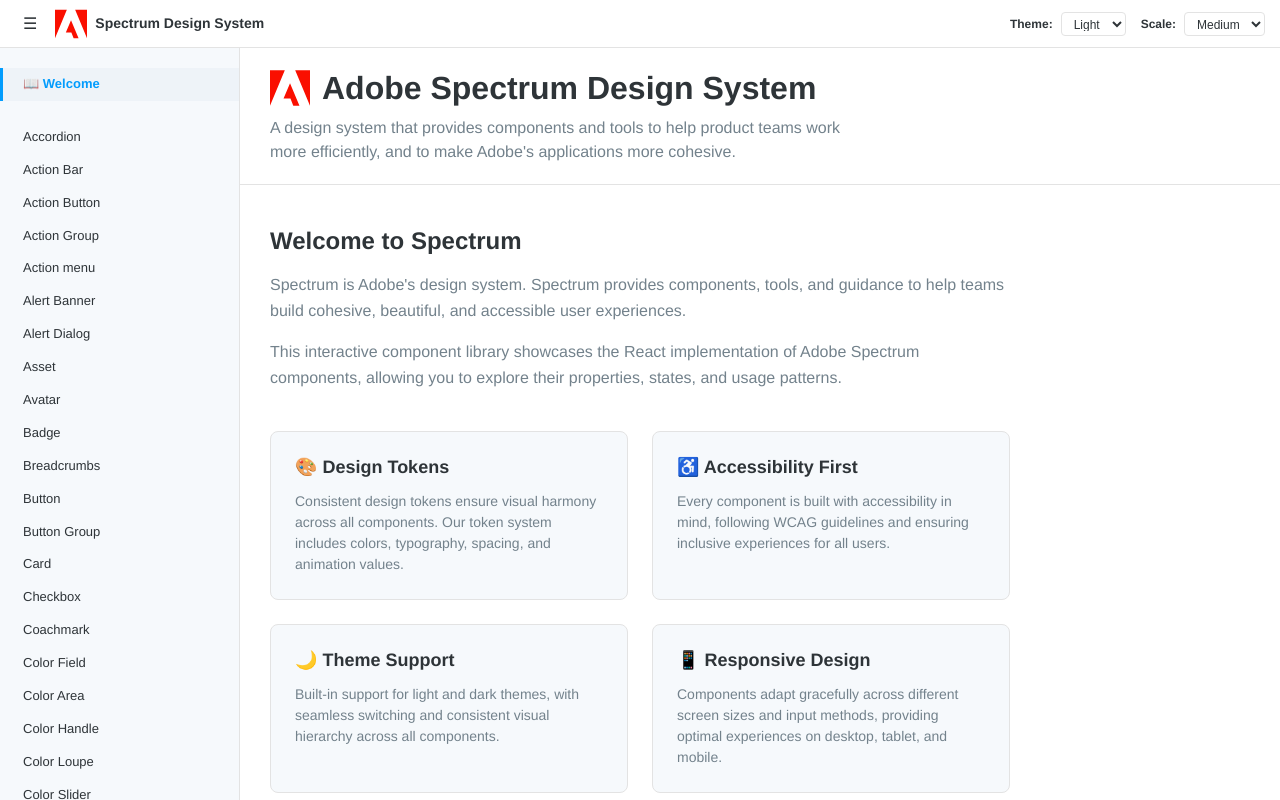
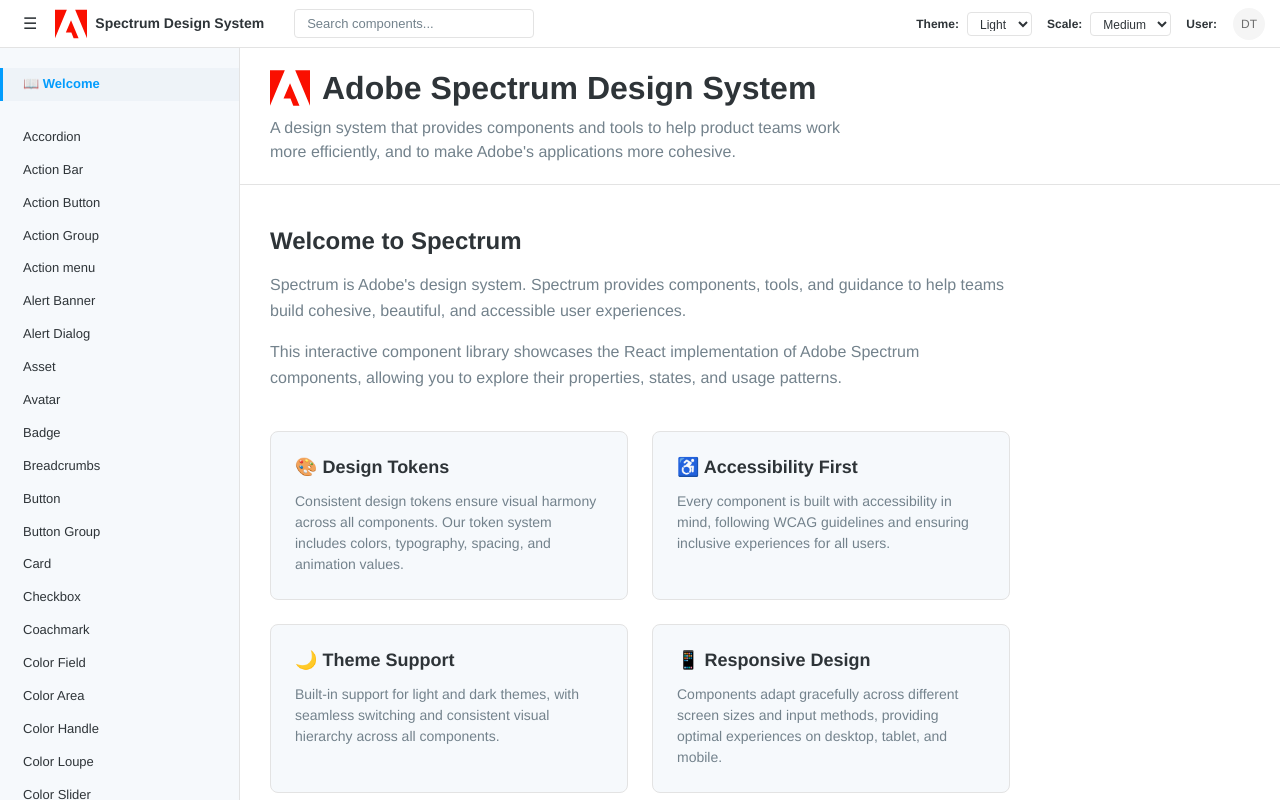
Before and after one commit to dtacci/adobe2.0_new, a React (Create React App) app: page / in a window 1280 px wide. Built offline with nearby package versions, Linux system fonts and the light colour scheme.

Commit message:
feat: restore search bar and avatar in header - Show search bar by changing display from none to block - Show avatar control group by changing display from none to flex - Completes Jira task AD-1: Update Header - Addresses Notion requirements to restore header elements removed for development

```diff
--- a/src/styles/App.css
+++ b/src/styles/App.css
@@ -107,7 +107,7 @@
 
 .search-container {
   margin-left: 20px;
-  display: none; /* Hide search bar */
+  display: block; /* Show search bar */
 }
 
 .search-input {
@@ -144,7 +144,7 @@
 }
 
 .control-group.avatar-control {
-  display: none; /* Hide avatar control group */
+  display: flex; /* Show avatar control group */
 }
 
 .control-label {
```
